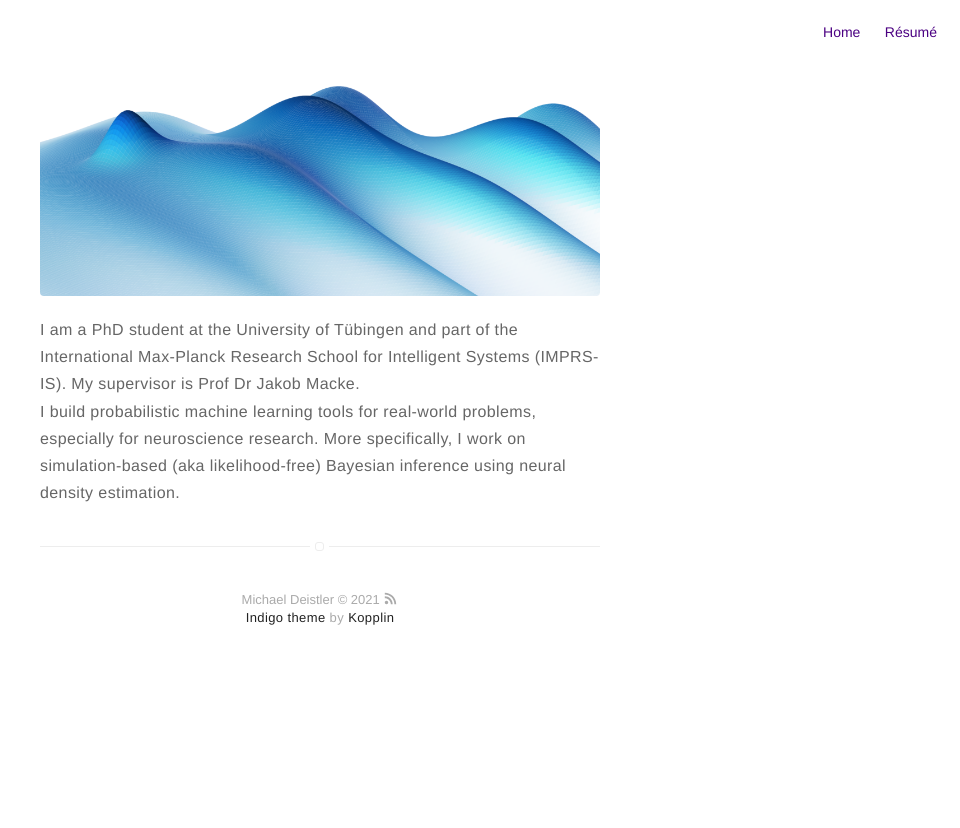
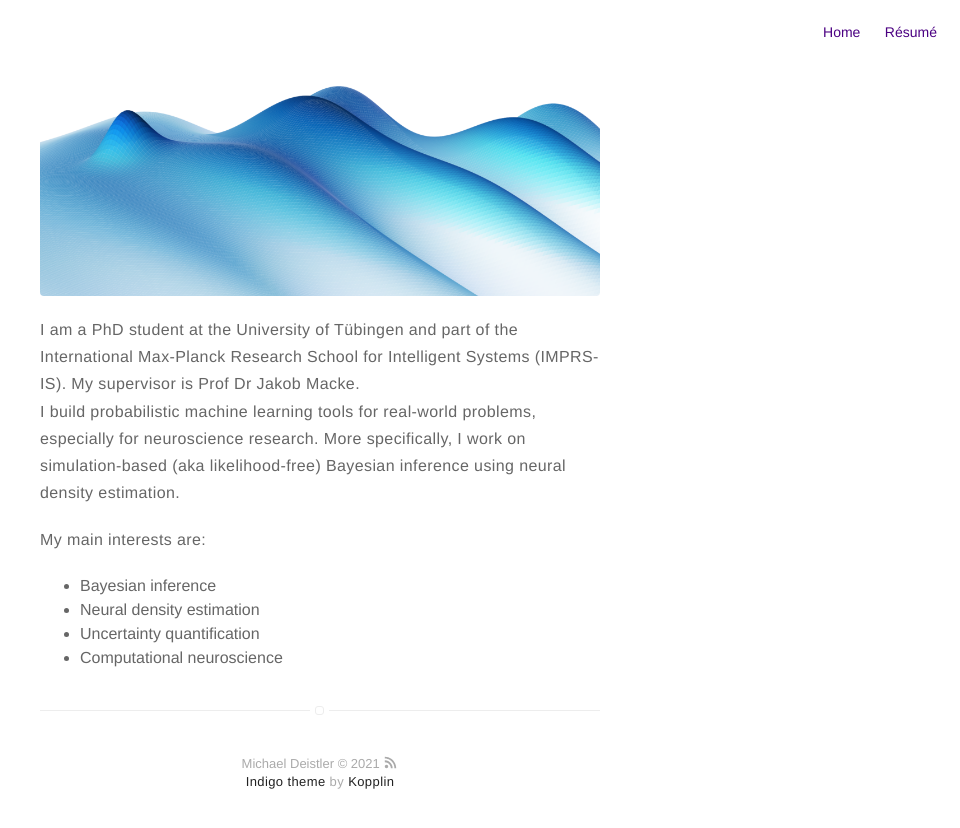
Before and after one commit to michaeldeistler/michaeldeistler.github.io, a Jekyll site: the page built from about.md, in a window 1280 px wide. Shown: the top 828 px of the page, without its empty margins (320-1280 px from the left). Built offline with Jekyll 4.4.1, drawn with Linux system fonts in a browser that asks for light colours.

Commit message:
newer about

```diff
--- a/about.md
+++ b/about.md
@@ -6,3 +6,8 @@ layout: page
 
 <p>I am a PhD student at the University of Tübingen and part of the International Max-Planck Research School for Intelligent Systems (IMPRS-IS). My supervisor is Prof Dr Jakob Macke.<br/>
 I build probabilistic machine learning tools for real-world problems, especially for neuroscience research. More specifically, I work on simulation-based (aka likelihood-free) Bayesian inference using neural density estimation.</p>
+My main interests are:
+- Bayesian inference
+- Neural density estimation
+- Uncertainty quantification
+- Computational neuroscience
```
